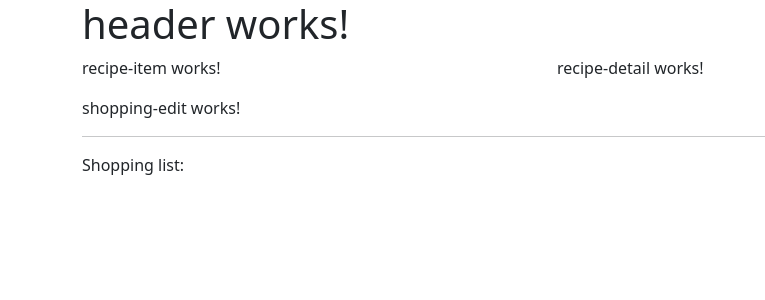
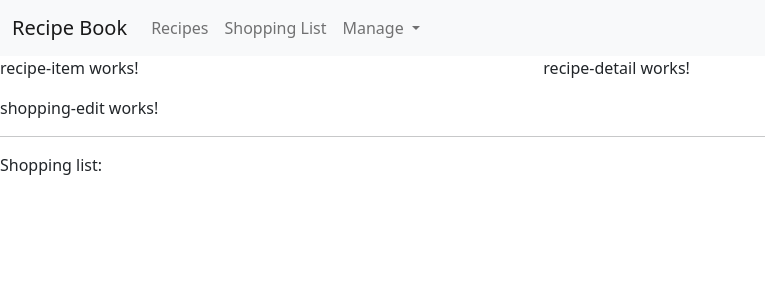
Before and after one commit to igv92/angular-app-recipee-book, an Angular app: page / in a window 1280 px wide. Shown: the top 300 px of the page, without its empty margins (0-765 px from the left). Built offline with nearby package versions, Linux system fonts and the light colour scheme.

Commit message:
Create header menu

```diff
--- a/src/app/app.component.html
+++ b/src/app/app.component.html
@@ -1,9 +1,3 @@
-<div class="container">
-  <div class="row">
-    <div class="col-md-12">
-      <app-header></app-header>
-      <app-recipes></app-recipes>
-      <app-shopping-list></app-shopping-list>
-    </div>
-  </div>
-</div>
+<app-header></app-header>
+<app-recipes></app-recipes>
+<app-shopping-list></app-shopping-list>
--- a/src/app/header/header.component.html
+++ b/src/app/header/header.component.html
@@ -1 +1,25 @@
-<h1>header works!</h1>
+<nav class="navbar navbar-expand-lg navbar-light bg-light">
+    <div class="container-fluid">
+        <a href="#" class="navbar-brand">Recipe Book</a>
+
+        <div class="collapse navbar-collapse" id="navbarSupportedContent">
+            <ul class="navbar-nav mr-auto">
+              <li class="nav-item active"><a class="nav-link" href="#">Recipes</a></li>
+              <li class="nav-item active"><a class="nav-link" href="#">Shopping List</a></li>
+            </ul>
+            <ul class="nav navbar-nav navbar-right">
+              <li class="dropdown">
+                <a class="nav-link dropdown-toggle"
+                    href="#" role="button" data-toggle="dropdown"
+                    aria-haspopup="true" aria-expanded="false">
+                  Manage
+                </a>
+                <ul class="dropdown-menu" aria-labelledby="navbarDropdown">
+                  <li><a class="dropdown-item" href="#">Save Data</a></li>
+                  <li><a class="dropdown-item" href="#">Fetch Data</a></li>
+                </ul>
+              </li>
+            </ul>
+          </div>
+    </div>
+</nav>
```
